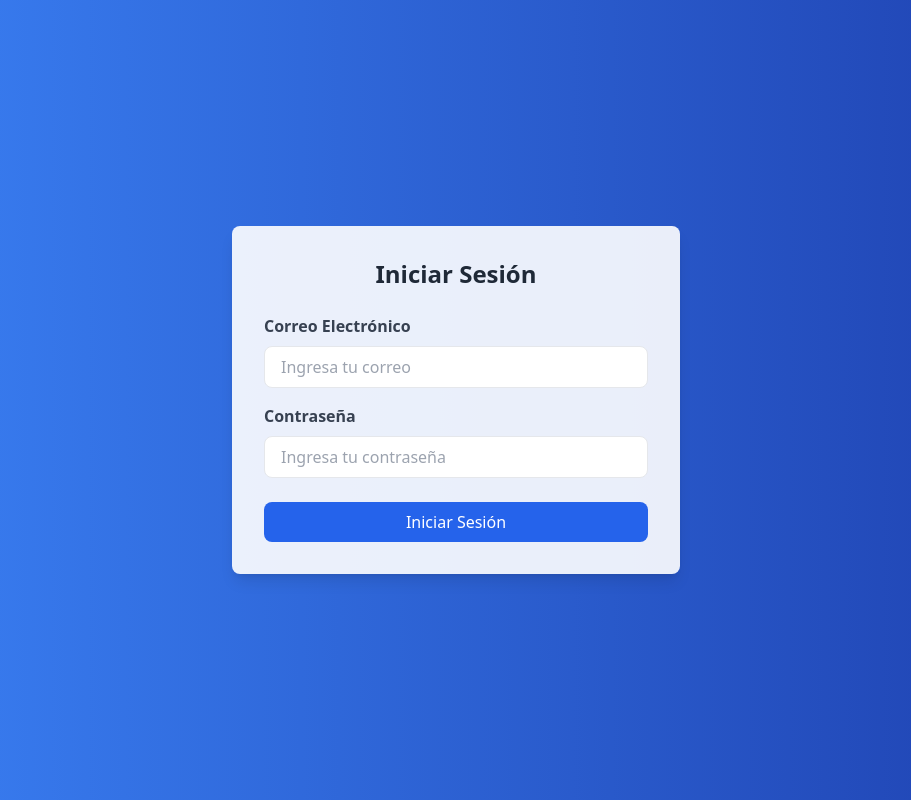
After one commit to MAU312/Imprenta4.0, a PHP site: page /login.php in a window 1280 px wide. The commit adds this page. Shown: the whole page, without its empty margins (184-1095 px from the left). Run offline with PHP 8.4, Linux system fonts and the light colour scheme; some libraries are stand-ins or nearby versions.

Commit message:
Interfaz Grafica del Login

```diff
--- /dev/null
+++ b/src/views/assets/JavaScript/login.js
@@ -0,0 +1,73 @@
+$('#Form_Login').on('submit', function (event) {
+    event.preventDefault();
+    $('#btnLogin').prop('disabled', true);
+    var formData = new FormData($('#Form_Login')[0]);
+    $.ajax({
+        url: '../controllers/LoginController.php?op=Login',
+        type: 'POST',
+        data: formData,
+        contentType: false,
+        processData: false,
+
+        success: function (datos) {
+            console.log("Respuesta del servidor:", datos);
+            Swal.close(); // Cerrar el loading antes de mostrar el resultado
+            switch (datos) {
+                case 'admin':
+                    Swal.fire({
+                        title: '¡Bienvenido!',
+                        text: 'Sesión Iniciada como Administrador',
+                        icon: 'success',
+                        confirmButtonText: 'Cerrar',
+                        customClass: {
+                            popup: 'bg-white rounded-lg p-4 shadow-lg',
+                            confirmButton: 'bg-blue-600 text-white py-2 px-4 rounded-lg hover:bg-blue-700'
+                        },
+                        preConfirm: () => {
+                            window.location.href = '../views/starter.php';
+                        }
+                    });
+                    break;
+                case 'index':
+                    Swal.fire({
+                        title: '¡Bienvenido!',
+                        text: 'Sesión Iniciada',
+                        icon: 'success',
+                        confirmButtonText: 'Cerrar',
+                        preConfirm: () => {
+                            window.location.href = '../views/index.php';
+                        }
+                    });
+                    break;
+                case 'mensajero':
+                    Swal.fire({
+                        title: '¡Bienvenido!',
+                        text: 'Sesión Iniciada como Mensajero',
+                        icon: 'success',
+                        confirmButtonText: 'Cerrar',
+                        preConfirm: () => {
+                            window.location.href = '../views/mensajero.php';
+                        }
+                    });
+                    break;
+                case '4':
+                    Swal.fire({
+                        title: 'Error',
+                        text: 'Credenciales incorrectas',
+                        icon: 'error',
+                        confirmButtonText: 'Cerrar'
+                    });
+                    break;
+                default:
+                    Swal.fire({
+                        title: 'Error',
+                        text: datos, // Cambiado aquí
+                        icon: 'error',
+                        confirmButtonText: 'Cerrar'
+                    });
+                    break;
+            }
+            $('#btnLogin').removeAttr('disabled'); // Asegúrate de que esto se ejecute siempre
+        }
+    });
+});
--- a/src/views/index.php
+++ b/src/views/index.php
@@ -3,7 +3,7 @@
 <head>
     <meta charset="UTF-8">
     <meta name="viewport" content="width=device-width, initial-scale=1.0">
-    <title>Index</title>
+    <title>Document</title>
 </head>
 <body>
 
--- /dev/null
+++ b/src/views/login.php
@@ -0,0 +1,57 @@
+<!DOCTYPE html>
+<html lang="en">
+<head>
+    <meta charset="UTF-8">
+    <meta name="viewport" content="width=device-width, initial-scale=1.0">
+    <title>Login</title>
+    <script src="https://cdn.tailwindcss.com"></script>
+    <script src="https://cdn.jsdelivr.net/npm/sweetalert2@11"></script>
+</head>
+<body class="bg-gradient-to-r from-blue-500 to-blue-800 min-h-screen flex items-center justify-center">
+
+    <!-- Notificación personalizada -->
+    <div id="notification" class="fixed top-5 right-5 bg-green-500 text-white px-4 py-2 rounded shadow-lg hidden">
+        Sesión Iniciada Correctamente
+    </div>
+
+    <div class="bg-white bg-opacity-90 p-8 rounded-lg shadow-lg max-w-md w-full">
+        <h2 class="text-2xl font-bold text-center text-gray-800 mb-6">Iniciar Sesión</h2>
+
+        <!-- Formulario de Login -->
+        <form id="Form_Login" action="#" method="POST">
+            <!-- Email -->
+            <div class="mb-4">
+                <label for="email" class="block text-gray-700 font-semibold mb-2">Correo Electrónico</label>
+                <input
+                    type="email"
+                    id="email"
+                    name="email"
+                    class="w-full px-4 py-2 border rounded-lg focus:outline-none focus:ring-2 focus:ring-blue-500"
+                    placeholder="Ingresa tu correo"
+                    required>
+            </div>
+
+            <!-- Password -->
+            <div class="mb-6">
+                <label for="password" class="block text-gray-700 font-semibold mb-2">Contraseña</label>
+                <input
+                    type="password"
+                    id="password"
+                    name="password"
+                    class="w-full px-4 py-2 border rounded-lg focus:outline-none focus:ring-2 focus:ring-blue-500"
+                    placeholder="Ingresa tu contraseña"
+                    required>
+            </div>
+
+            <!-- Botón de Login -->
+            <button id="btnLogin" type="submit" class="w-full bg-blue-600 text-white py-2 rounded-lg hover:bg-blue-700 transition duration-300">
+                Iniciar Sesión
+            </button>
+        </form>
+    </div>
+
+    <!-- Archivo JavaScript -->
+    <script src="https://code.jquery.com/jquery-3.6.0.min.js"></script>
+    <script src="./assets/JavaScript/login.js"></script>
+</body>
+</html>
```
Also changed, not shown: src/views/assets/Fragments/Footer.php (added), src/views/assets/Fragments/Header.php (added).
